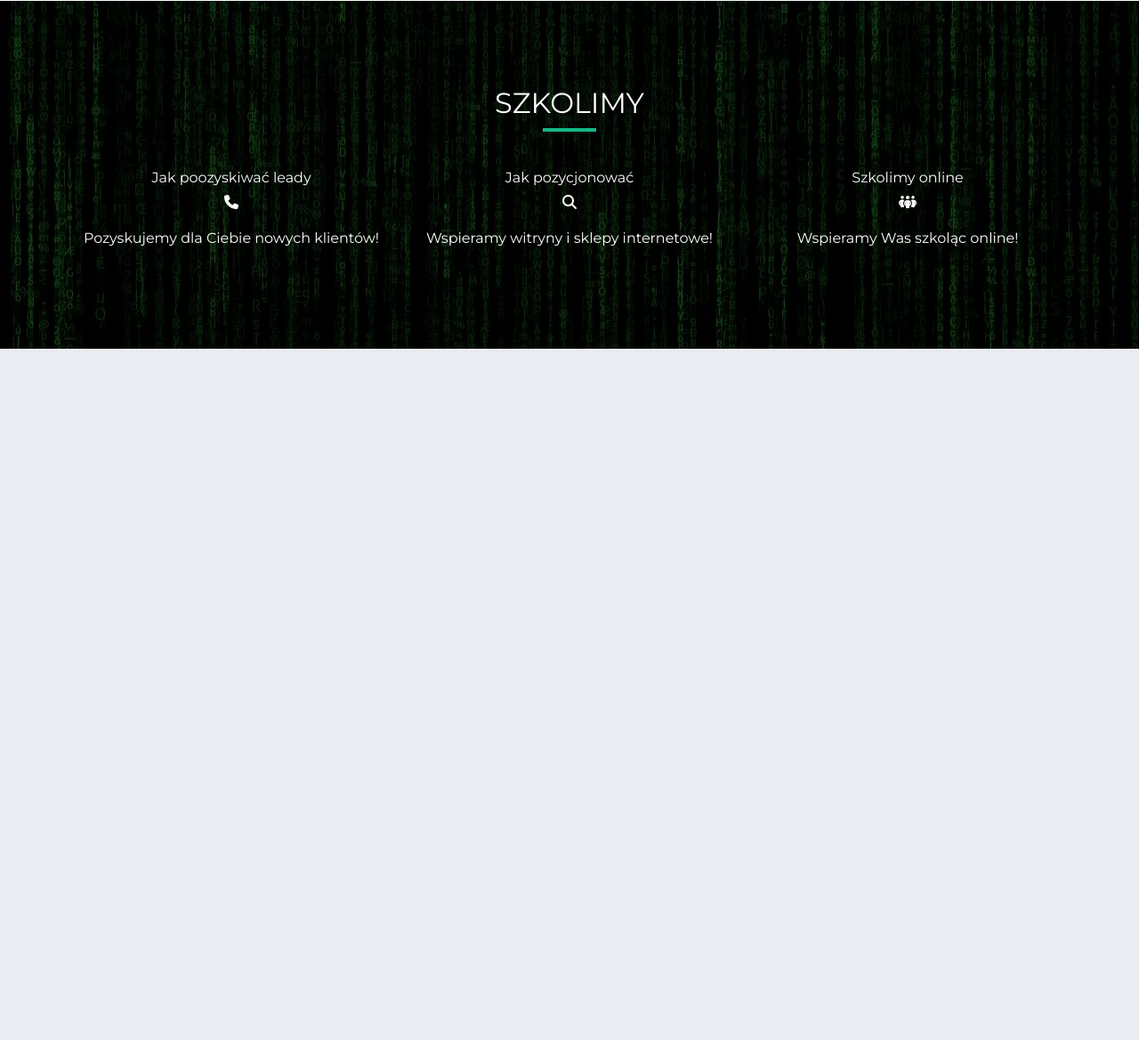
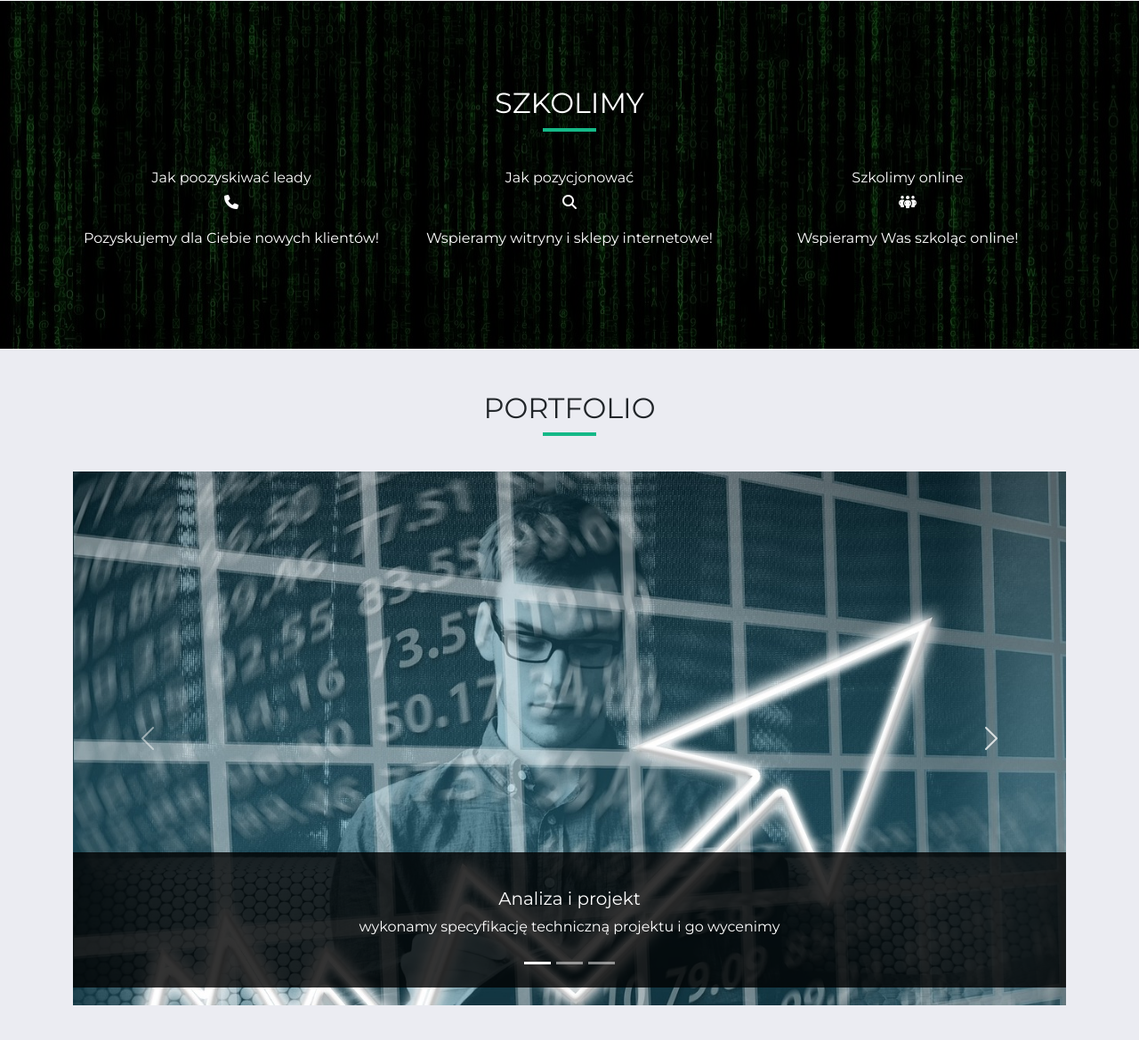
Before and after one commit to maglana/CompanySide-MGConsalting, a plain HTML site: page index.html in a window 1280 px wide. Shown: the part 1259-2428 px from the top of the page at 89% size. Before the commit the page ends 1651 px from the top, so only its background shows below. Drawn offline with nearby package versions, Linux system fonts and the light colour scheme; a script that the page names is missing.

Commit message:
Portfolio

```diff
--- a/SASS/index.scss
+++ b/SASS/index.scss
@@ -146,3 +146,19 @@ header.hero-img {
 		}
 	}
 }
+.portfolio {
+	.carousel-item {
+		height: 600px;
+	}
+
+	.carousel-caption {
+		left: 0;
+		right: 0;
+		padding: 40px 0;
+		background-color: rgb(0, 0, 0, 0.8);
+	}
+
+	.carousel-indicators {
+		padding-bottom: 20px;
+	}
+}
--- a/index.html
+++ b/index.html
@@ -273,6 +273,161 @@
 					</div>
 				</div>
 			</section>
+			<section
+				id="portfolio"
+				class="portfolio py-5"
+			>
+				<h2 class="section-title">portfolio</h2>
+				<div class="underline"></div>
+
+				<div class="container">
+					<div class="card-group d-lg-none">
+						<div class="card me-3">
+							<img
+								src="./img/entrepreneur.jpg"
+								class="card-img-top"
+								alt="strazłka symbolizująca wzrost"
+							/>
+							<div class="card-body">
+								<h5 class="card-title">Analiza i projekt</h5>
+								<p class="card-text">
+									wykonamy specyfikację techniczną projektu i go wycenimy
+								</p>
+							</div>
+						</div>
+						<div class="card me-3">
+							<img
+								src="./img/team/business-big.jpg"
+								class="card-img-top"
+								alt="laptop, telefon, notatnik na biurku"
+							/>
+							<div class="card-body">
+								<h5 class="card-title">Strona/oprogramowanie</h5>
+								<p class="card-text">
+									Przygotujemy oprogramowanie, zgodne z Waszymi potrzebami
+								</p>
+							</div>
+						</div>
+						<div class="card">
+							<img
+								src="./img/team/laptop-big.jpg"
+								class="card-img-top"
+								alt="laptop, otwarta torebka, otwarty notatnik, kawa w filiżance"
+							/>
+							<div class="card-body">
+								<h5 class="card-title">Monitoring</h5>
+								<p class="card-text">
+									Administrujemy, monitorujemy i pozycjonujemy Twoją stronę
+								</p>
+							</div>
+						</div>
+					</div>
+
+					<div
+						id="carouselExampleCaptions"
+						class="carousel slide d-none d-lg-block"
+					>
+						<div class="carousel-indicators">
+							<button
+								type="button"
+								data-bs-target="#carouselExampleCaptions"
+								data-bs-slide-to="0"
+								class="active"
+								aria-current="true"
+								aria-label="Slide 1"
+							></button>
+							<button
+								type="button"
+								data-bs-target="#carouselExampleCaptions"
+								data-bs-slide-to="1"
+								aria-label="Slide 2"
+							></button
+							><button
+								type="button"
+								data-bs-target="#carouselExampleCaptions"
+								data-bs-slide-to="2"
+								aria-label="Slide 3"
+							></button>
+						</div>
+						<div class="carousel-inner">
+							<div class="carousel-item active">
+								<img
+									src="./img/entrepreneur.jpg"
+									class="d-block w-100"
+									alt="strzałka symbolizująca wzrost"
+								/>
+								<div class="carousel-caption d-none d-md-block">
+									<h5>Analiza i projekt</h5>
+									<p>wykonamy specyfikację techniczną projektu i go wycenimy</p>
+								</div>
+							</div>
+							<div class="carousel-item">
+								<img
+									src="./img/team/business-big.jpg"
+									class="d-block w-100"
+									alt="laptop, telefon, notatnik na biurku"
+								/>
+								/>
+								<div class="carousel-caption d-none d-md-block">
+									<h5>Strona/oprogramowanie</h5>
+									<p>
+										Przygotujemy oprogramowanie, zgodne z Waszymi potrzebami
+									</p>
+								</div>
+							</div>
+							<div class="carousel-item">
+								<img
+									src="./img/team/laptop-big.jpg"
+									class="d-block w-100"
+									alt="laptop, otwarta torebka, otwarty notatnik, kawa w filiżance"
+								/>
+								<div class="carousel-caption d-none d-md-block">
+									<h5>Monitoring</h5>
+									<p>
+										Administrujemy, monitorujemy i pozycjonujemy Twoją stronę
+									</p>
+								</div>
+							</div>
+						</div>
+						<button
+							class="carousel-control-prev"
+							type="button"
+							data-bs-target="#carouselExampleCaptions"
+							data-bs-slide="prev"
+						>
+							<span
+								class="carousel-control-prev-icon"
+								aria-hidden="true"
+							></span>
+							<span class="visually-hidden">Previous</span>
+						</button>
+						<button
+							class="carousel-control-next"
+							type="button"
+							data-bs-target="#carouselExampleCaptions"
+							data-bs-slide="next"
+						>
+							<span
+								class="carousel-control-next-icon"
+								aria-hidden="true"
+							></span>
+							<span class="visually-hidden">Next</span>
+						</button>
+						<button
+							class="carousel-control-next"
+							type="button"
+							data-bs-target="#carouselExampleCaptions"
+							data-bs-slide="next"
+						>
+							<span
+								class="carousel-control-next-icon"
+								aria-hidden="true"
+							></span>
+							<span class="visually-hidden">Next</span>
+						</button>
+					</div>
+				</div>
+			</section>
 		</main>
 		<script
 			src="https://cdn.jsdelivr.net/npm/bootstrap@5.3.0-alpha1/dist/js/bootstrap.bundle.min.js"
```
Also changed, not shown: CSS/index.css, 1 other file.
